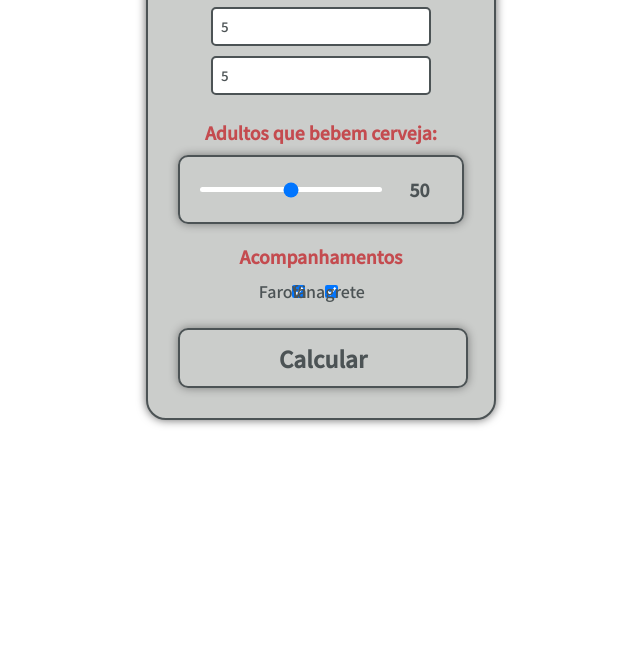
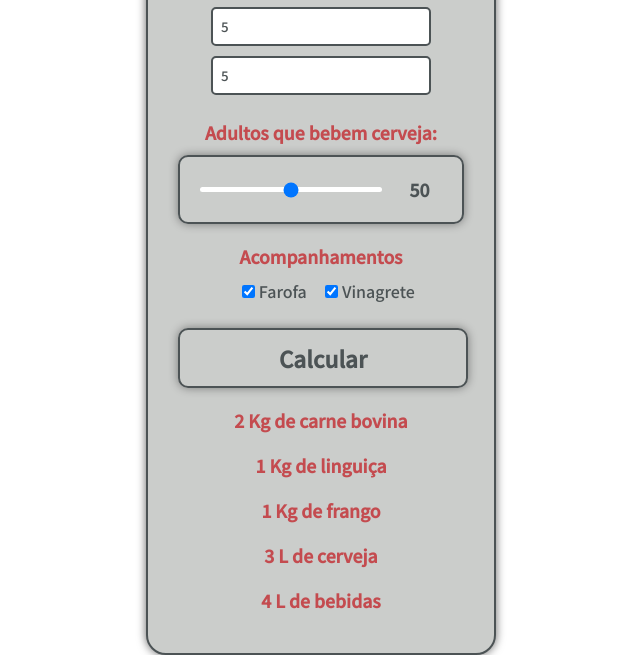
Before and after one commit to MtsMro/Churrascometro, a plain HTML site: page index.html in a window 1280 px wide. Both pictures are taken after typing "5", "5", "5" into the empty fields and a click on the button "Calcular". Shown: the part 145-800 px from the top of the page, without its empty margins (319-959 px from the left). Drawn offline with Linux system fonts and the light colour scheme.

Commit message:
inner html

```diff
--- a/index.html
+++ b/index.html
@@ -34,9 +34,7 @@
             </div>
 
             <button class="btn" onclick="calcular()">Calcular</button>
-        </div>
-        <div id="resultado">
-
+            <div id="resultado"></div>
         </div>
 
         <script src="scripts/app.js"></script>
--- a/scripts/app.js
+++ b/scripts/app.js
@@ -92,14 +92,17 @@ const imprimeCarne = (total) => {
             case 'bovina':
                 quantidade = Math.ceil((total * .6)/1000)
                 console.log(quantidade+ "Kg de carne bovina");
+                resultado.innerHTML = `<p>${quantidade} Kg de carne bovina</p>`
                 break;
             case 'linguica':
                 quantidade = Math.ceil((total * .25)/1000)
                 console.log(quantidade+ "Kg de linguiça");
+                resultado.innerHTML += `<p>${quantidade} Kg de linguiça</p>`
                 break;
             case 'frango':
                 quantidade = Math.ceil((total * .15)/1000)
                 console.log(quantidade+ "Kg de frango");
+                resultado.innerHTML += `<p>${quantidade} Kg de frango</p>`
                 break;
             }
     }
@@ -108,11 +111,13 @@ const imprimeCarne = (total) => {
 
 const imprimeLiquidos = (cerveja, bebida, porcentagem) => {
     let decimal = porcentagem/100;
-    quantidadeCerveja = (cerveja * decimal)/1000;
-    quantidadeBebida = (bebida * (1-decimal))/1000;
+    quantidadeCerveja = Math.ceil((cerveja * decimal)/1000);
+    quantidadeBebida = Math.ceil((bebida * (1-decimal))/1000);
     console.log(1-decimal);
     quantidadeCerveja? console.log(quantidadeCerveja + " L de cerveja"):"";
+    quantidadeCerveja? (resultado.innerHTML += `<p>${quantidadeCerveja} L de cerveja</p>`):"";
     quantidadeBebida? console.log(quantidadeBebida + " L de bebidas"):"";
+    quantidadeBebida? (resultado.innerHTML += `<p>${quantidadeBebida} L de bebidas</p>`):"";
 
-
+    return;
 }
--- a/styles/style.css
+++ b/styles/style.css
@@ -102,7 +102,3 @@ p{
     color: #C44B4F;
     box-shadow: 0px 0px 10px rgba(0,0,0,1);
 }
-
-.acompanhamentos input{
-    margin-right: -50px;
-}
```
